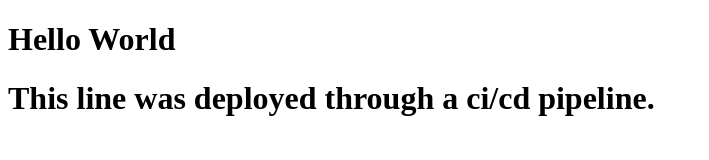
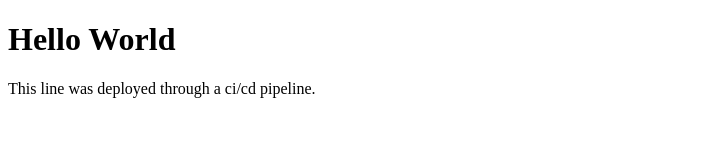
Before and after one commit to panostim/heroku-one, a plain HTML site: page index.html in a window 1280 px wide. Shown: the whole page, without its empty margins (0-709 px from the left). Drawn offline with Linux system fonts and the light colour scheme.

Commit message:
Update index.html

```diff
--- a/index.html
+++ b/index.html
@@ -5,6 +5,6 @@
 </head>
 <body>
     <h1>Hello World</h1>
-    <h1>This line was deployed through a ci/cd pipeline.</h1>
+    <p>This line was deployed through a ci/cd pipeline.</p>
 </body>
 </html>
```
